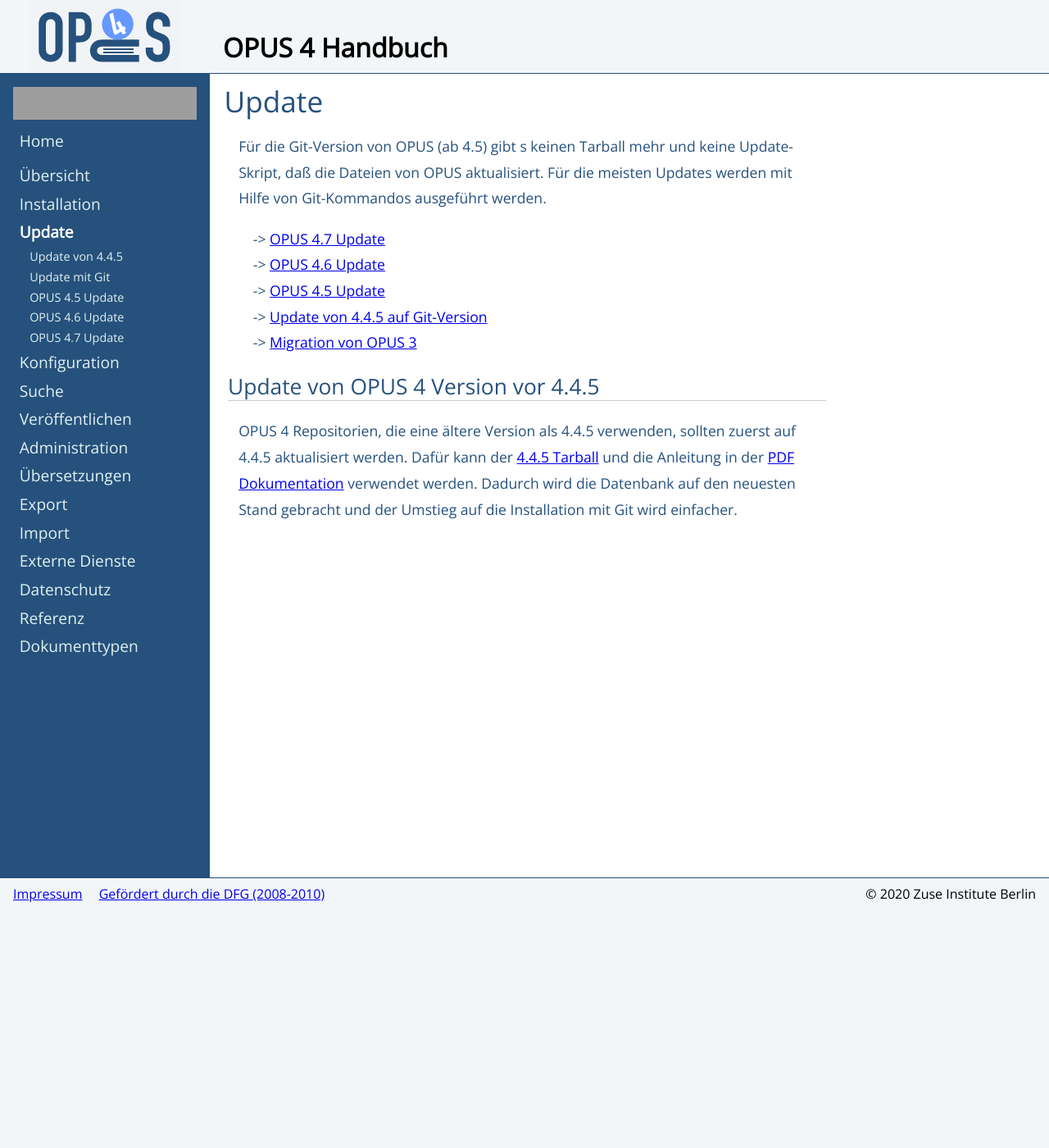
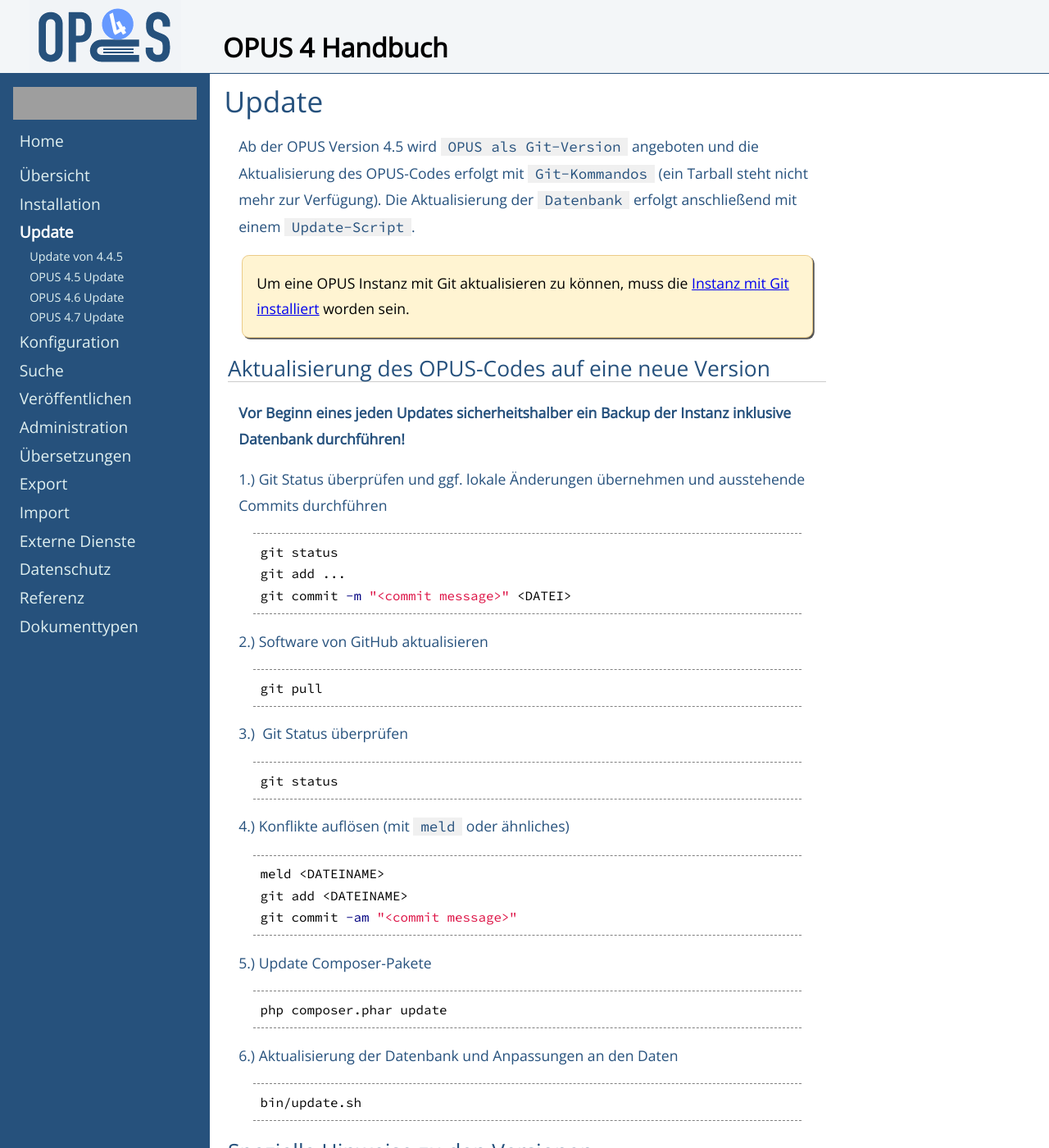
Before and after one commit to OPUS4/userdoc, a Jekyll site: the page built from update/index.md, in a window 1280 px wide and 1400 px high. Shown: the whole window at 82% size. Built offline with Jekyll 4.4.1, drawn with Linux system fonts in a browser that asks for light colours; some of the changed text lies outside the part shown; grey boxes are pictures that could not be loaded.

Commit message:
#32 Hinweise für Updates angepasst

```diff
--- a/update/index.md
+++ b/update/index.md
@@ -5,8 +5,57 @@ weight: 35
 
 # Update
 
-Für die Git-Version von OPUS (ab 4.5) gibt s keinen Tarball mehr und keine Update-Skript, daß die Dateien von OPUS
-aktualisiert. Für die meisten Updates werden mit Hilfe von Git-Kommandos ausgeführt werden.
+Ab der OPUS Version 4.5 wird `OPUS als Git-Version` angeboten und die Aktualisierung des OPUS-Codes erfolgt mit `Git-Kommandos` (ein Tarball steht nicht mehr zur Verfügung).
+Die Aktualisierung der `Datenbank` erfolgt anschließend mit einem `Update-Script`.
+
+<p class="note" markdown="1">
+Um eine OPUS Instanz mit Git aktualisieren zu können, muss die [Instanz mit Git installiert][INSTALL] worden sein.
+</p>
+
+[INSTALL]: ../installation/index.md
+
+
+## Aktualisierung des OPUS-Codes auf eine neue Version
+
+**Vor Beginn eines jeden Updates sicherheitshalber ein Backup der Instanz inklusive Datenbank durchführen!**
+
+1.) Git Status überprüfen und ggf. lokale Änderungen übernehmen und ausstehende Commits durchführen
+
+{% highlight bash %}
+git status
+git add ...
+git commit -m "<commit message>" <DATEI>
+{% endhighlight %}
+
+2.) Software von GitHub aktualisieren
+{% highlight bash %}
+git pull
+{% endhighlight %}
+
+3.)  Git Status überprüfen
+{% highlight bash %}
+git status
+{% endhighlight %}
+
+4.) Konflikte auflösen (mit `meld` oder ähnliches)
+{% highlight bash %}
+meld <DATEINAME>
+git add <DATEINAME>
+git commit -am "<commit message>"
+{% endhighlight %}
+
+5.) Update Composer-Pakete
+{% highlight bash %}
+php composer.phar update
+{% endhighlight %}
+
+6.) Aktualisierung der Datenbank und Anpassungen an den Daten
+{% highlight bash %}
+bin/update.sh
+{% endhighlight %}
+
+
+## Spezielle Hinweise zu den Versionen
 
 * [OPUS 4.7 Update](update47.html)
 * [OPUS 4.6 Update](update46.html)
@@ -15,7 +64,7 @@ aktualisiert. Für die meisten Updates werden mit Hilfe von Git-Kommandos ausgef
 * [Migration von OPUS 3](../migration.html)
 {: class="navlist" }
 
-## Update von OPUS 4 Version vor 4.4.5
+## Update von OPUS 4 vor Version 4.4.5
 
 OPUS 4 Repositorien, die eine ältere Version als 4.4.5 verwenden, sollten zuerst auf 4.4.5 aktualisiert werden. Dafür
 kann der [4.4.5 Tarball][OPUS445] und die Anleitung in der [PDF Dokumentation][OPUS445DOC] verwendet werden. Dadurch
```
Also changed, not shown: update/update.md (deleted, +0 -16 lines).
